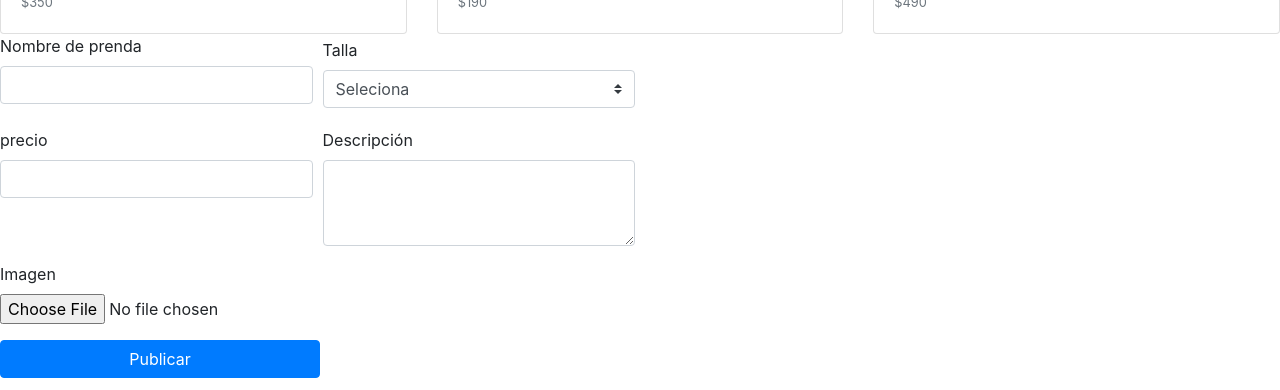
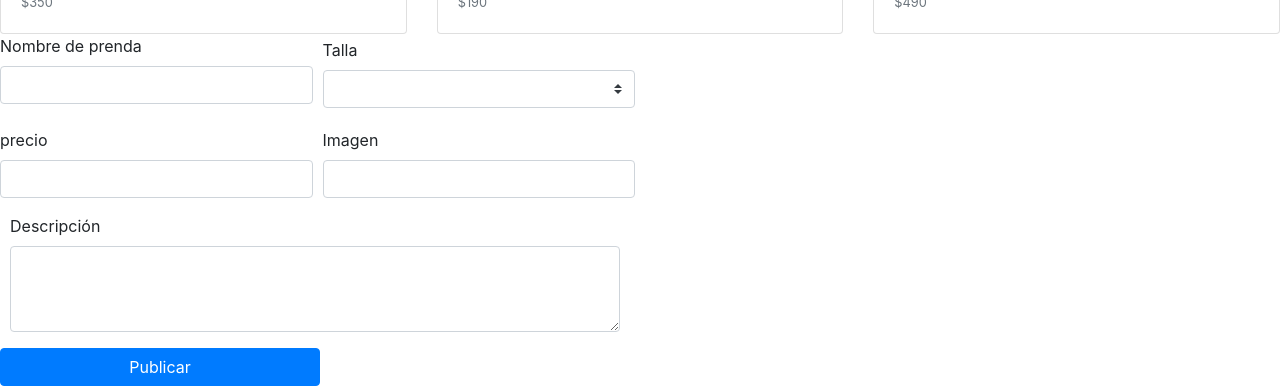
Before and after one commit to keniaguzman/tienda, an Angular app: page /mujer in a window 1280 px wide. Shown: the part 1468-1858 px from the top of the page. Built offline with nearby package versions, Linux system fonts and the light colour scheme.

Commit message:
Envio formulario/Expresiones regulares

```diff
--- a/src/app/app.module.ts
+++ b/src/app/app.module.ts
@@ -8,6 +8,8 @@ import { HombreComponent } from './pages/hombre/hombre.component';
 import { HttpClientModule } from '@angular/common/http';
 import { NavComponent } from './components/nav/nav.component';
 import { CarouselComponent } from './components/carousel/carousel.component';
+
+import { FormsModule }   from '@angular/forms';
 
 
 @NgModule({
@@ -24,6 +26,7 @@ import { CarouselComponent } from './components/carousel/carousel.component';
     RouterModule,
     AppRoutingModule,
     HttpClientModule,
+    FormsModule
   ],
   providers: [],
   bootstrap: [AppComponent]
--- a/src/app/pages/mujer/mujer.component.html
+++ b/src/app/pages/mujer/mujer.component.html
@@ -13,37 +13,35 @@
     </div>
   </div>
 </div>
-<form >
+<form (ngSubmit)="guardaPrenda(fguardaPrenda)" #fguardaPrenda="ngForm" >
     <div class="form-row">
       <div class="col-md-3 mb-3">
         <label for="validationDefault01">Nombre de prenda</label>
-        <input type="text" class="form-control" id="validationDefault01" value="" required>
+        <input  name="esUnNombreValido" ngModel pattern="[a-zA-Z ]*" type="text" class="form-control" [(ngModel)]="prenda.nombre"  value="" required>
       </div>
       <div class="col-md-3 mb-3">
         <label class="my-1 mr-2" for="inlineFormCustomSelectPref">Talla</label>
-        <select class="custom-select my-1 mr-sm-2" id="inlineFormCustomSelectPref">
+        <select name="esTallaValida" ngModel pattern="[SMG]*" class="custom-select my-1 mr-sm-2" [(ngModel)]="prenda.talla"   id="inlineFormCustomSelectPref" required>
           <option selected>Seleciona</option>
-          <option value="1">S</option>
-          <option value="2">M</option>
-          <option value="3">G</option>
+          <option value="S">S</option>
+          <option value="M">M</option>
+          <option value="G">G</option>
         </select>
       </div>
     </div>
     <div class="form-row">
       <div class="col-md-3 mb-3">
         <label for="validationDefault02">precio</label>
-        <input type="number" class="form-control" id="validationDefault02" value="Otto" required>
+        <input  name="esPrecioValida" ngModel pattern="[[0-9]+(\.[0-9][0-9]?)?]*" type="number" class="form-control" [(ngModel)]="prenda.precio"  id="validationDefault02" value="Otto" required>
       </div>
-      <div class="form-group col-md-3 mb-3">
-        <label for="exampleFormControlTextarea1">Descripción</label>
-        <textarea class="form-control" id="exampleFormControlTextarea1" rows="3"></textarea>
+      <div class="col-md-3 mb-3">
+        <label for="validationDefault01">Imagen</label>
+        <input  name="esImagenValida" ngModel pattern="((http[s]?|ftp):\/)?\/?([^:\/\s]+)((\/\w+)*\/)([\w\-\.]+[^#?\s]+)(.*)?(#[\w\-]+)?" type="text" class="form-control" [(ngModel)]="prenda.imagen"  value="" required>
       </div>
     </div>
-    <div class="form-row">
-      <div class="form-group col-md-3 mb-3">
-        <label for="exampleFormControlFile1">Imagen</label>
-        <input type="file" class="form-control-file" id="exampleFormControlFile1">
-      </div>
+    <div class="form-row col-md-6 mb-3">
+      <label for="exampleFormControlTextarea1">Descripción</label>
+        <textarea class="form-control" [(ngModel)]="prenda.descripcion" name="descripcion" id="exampleFormControlTextarea1" rows="3"></textarea>
     </div>
     <button class="btn btn-primary col-md-3 mb-3" type="submit">Publicar</button>
 </form>
--- a/src/app/pages/mujer/mujer.component.ts
+++ b/src/app/pages/mujer/mujer.component.ts
@@ -1,5 +1,6 @@
 import { Component, OnInit } from '@angular/core';
 import { RopaService } from '../../services/ropa.service';
+import {NgForm} from '@angular/forms'
 @Component({
   selector: 'app-mujer',
   templateUrl: './mujer.component.html',
@@ -7,6 +8,13 @@ import { RopaService } from '../../services/ropa.service';
 })
 export class MujerComponent implements OnInit {
   prendas=[];
+  prenda= {
+    nombre:"",
+    talla:"",
+    precio:"",
+    descripcion:"",
+    imagen:""
+  }
   constructor(private ropa : RopaService) { }
 
   ngOnInit(): void {
@@ -16,4 +24,42 @@ export class MujerComponent implements OnInit {
                 })
   }
 
+  guardaPrenda(fguardaPrenda:NgForm) {
+    if (fguardaPrenda.invalid) {
+      if (! this.esUnNombreValido(this.prenda.nombre)) {
+        console.log("Nombre invalido");
+      }
+      if (! this.esTallaValida(this.prenda.talla)) {
+        console.log("Talla invalido");
+      }
+      if (! this.esPrecioValida(this.prenda.precio)) {
+        console.log("Precio invalido");
+      }
+      if (! this.esImagenValida(this.prenda.imagen)) {
+        console.log("URL imagen invalida");
+      }
+      console.log("valido");
+      return;
+    }
+    console.log('valido');
+  }
+  esUnNombreValido(nombre){
+    const regex = /^[A-Z]|[a-z]$/;
+    return regex.test(nombre);
+  }
+
+  esTallaValida(talla){
+    const regex = /^[SMG]$/;
+    return regex.test(talla);
+  }
+
+  esPrecioValida(precio){
+    const regex = /^[0-9]+(\.[0-9][0-9]?)?$/;
+    return regex.test(precio);
+  }
+
+  esImagenValida(imagen){
+    const regex = /^((http[s]?|ftp):\/)?\/?([^:\/\s]+)((\/\w+)*\/)([\w\-\.]+[^#?\s]+)(.*)?(#[\w\-]+)?$/;
+    return regex.test(imagen);
+  }
 }
```
